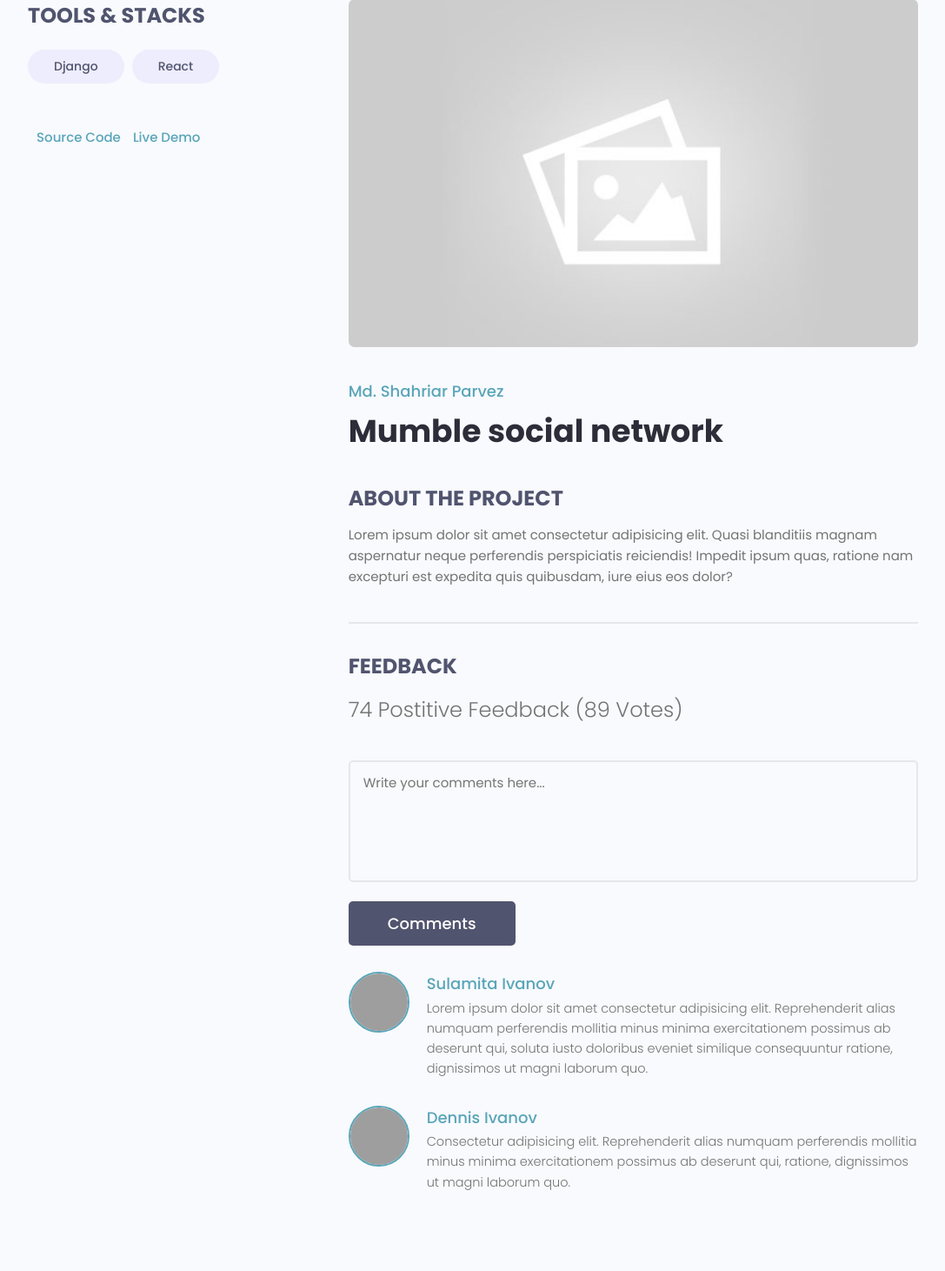
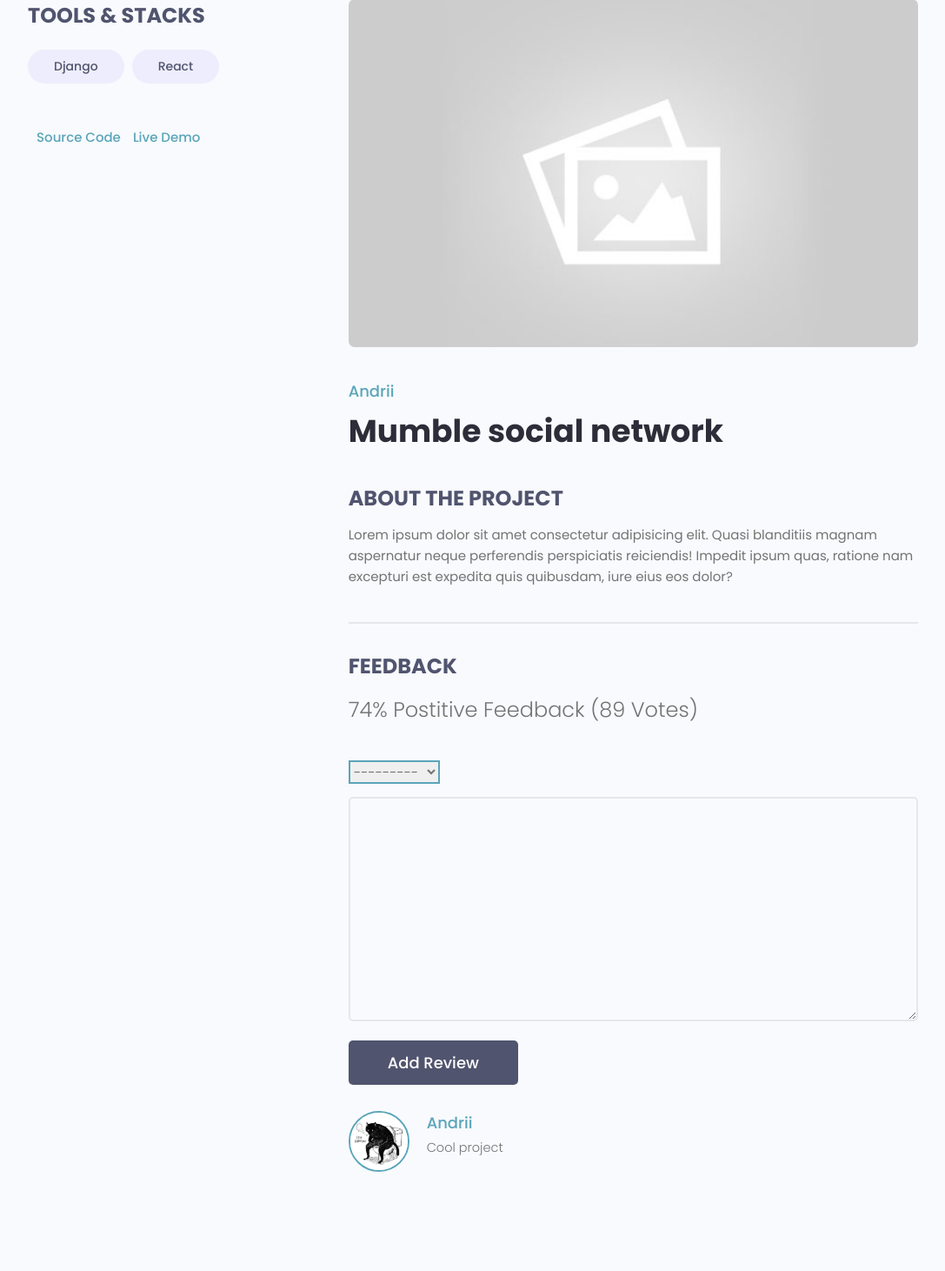
Before and after one commit to Andrii0302/devsearch, a Django app: page /projects/project/a71a99ee-0fe9-46e5-a6a2-3a67b7b4b45f/ in a window 1280 px wide. Shown: the part 108-1569 px from the top of the page at 87% size, without its empty margins (96-1183 px from the left). After the commit the page ends 1455 px from the top, so only its background shows below. Run offline with Django 5.2, Linux system fonts and the light colour scheme; data comes from the database, SQL or seed files in the repository; both versions use the stored data as it was after the commit; some libraries are stand-ins or nearby versions; grey boxes are pictures that could not be loaded.

Commit message:
broken code

```diff
--- a/projects/forms.py
+++ b/projects/forms.py
@@ -1,4 +1,4 @@
-from .models import Project
+from .models import Project,Review
 from django.forms import ModelForm
 from django import forms
 class ProjectForm(ModelForm):
@@ -20,3 +20,15 @@ class ProjectForm(ModelForm):
         # self.fields['tags'].widget.attrs.update({'class':'input'})
         for k,v in self.fields.items():
             v.widget.attrs.update({'class':'input'})
+class ReviewForm(ModelForm):
+    class Meta:
+        model=Review
+        fields = ['value','body']
+        labels={
+            'value':'Place your vote',
+            'body':'Add a comment with your vote'
+        }
+    def __init__(self,*args,**kwargs):
+        super(ReviewForm,self).__init__(*args,**kwargs)
+        self.fields['value'].widget.attrs.update({'class':'input'})
+        self.fields['body'].widget.attrs.update({'class':'input'})
--- a/projects/models.py
+++ b/projects/models.py
@@ -23,12 +23,14 @@ class Review(models.Model):
         ('up','Up Vote'),
         ('down','Down Vote'),
     )
-    #owner=
+    owner=models.ForeignKey(Profile,on_delete=models.CASCADE,null=True)
     project=models.ForeignKey(Project,on_delete=models.CASCADE)
     body=models.TextField(null=True,blank=True)
     value=models.CharField(max_length=200,choices=VOTE_TYPE)
     created=models.DateTimeField(auto_now_add=True)
     id = models.UUIDField(default=uuid.uuid4,unique=True,primary_key=True,editable=False)
+    class Meta:
+        unique_together=[['owner','project']]
     def __str__(self):
         return self.value
 class Tag(models.Model):
--- a/projects/templates/projects/single-project.html
+++ b/projects/templates/projects/single-project.html
@@ -28,7 +28,7 @@
         </div>
         <div class="column column--2of3">
           <img class="singleProject__preview" src="{{ project.featured_img.url }}" alt="portfolio thumbnail" />
-          <a href="profile.html" class="singleProject__developer">Md. Shahriar Parvez</a>
+          <a href="profile.html" class="singleProject__developer">{{ project.owner.name}}</a>
           <h2 class="singleProject__title">{{ project.title }}</h2>
           <h3 class="singleProject__subtitle">About the Project</h3>
           <div class="singleProject__info">
@@ -38,45 +38,40 @@
           <div class="comments">
             <h3 class="singleProject__subtitle">Feedback</h3>
             <h5 class="project--rating">
-              {{ project.vote_ratio }} Postitive Feedback ({{ project.vote_total}} Vote{{ project.vote_total|pluralize:"s" }})
+              {{ project.vote_ratio }}% Postitive Feedback ({{ project.vote_total}} Vote{{ project.vote_total|pluralize:"s" }})
             </h5>
 
-            <form class="form" action="#" method="POST">
-              <!-- Textarea -->
+            <form class="form" action="{% url 'project' project.id %}" method="POST">
+
+              {% for field in form %}
               <div class="form__field">
-                <label for="formInput#textarea">Comments: </label>
-                <textarea class="input input--textarea" name="message" id="formInput#textarea"
-                  placeholder="Write your comments here..."></textarea>
+                <label for="formInput#textarea">{{ field.label }}</label>
+
+                {{ field }}
               </div>
-              <input class="btn btn--sub btn--lg" type="submit" value="Comments" />
+              {% endfor %}
+              <input class="btn btn--sub btn--lg" type="submit" value="Add Review" />
             </form>
             <div class="commentList">
+              {% for review in project.review_set.all %}
+              {% if review.body %}
               <div class="comment">
                 <a href="profile.html">
                   <img class="avatar avatar--md"
-                    src="https://pbs.twimg.com/profile_images/1335382240931368961/b3wSZKj4_400x400.jpg" alt="user" />
+                    src="{{ review.owner.profile_image.url }}" alt="user" />
                 </a>
+
                 <div class="comment__details">
-                  <a href="profile.html" class="comment__author">Sulamita Ivanov</a>
+                  <a href="{% url 'user-profile' review.owner.id %}" class="comment__author">{{ review.owner.name }}</a>
                   <p class="comment__info">
-                    Lorem ipsum dolor sit amet consectetur adipisicing elit. Reprehenderit alias numquam perferendis
-                    mollitia minus minima exercitationem possimus ab deserunt qui, soluta iusto doloribus eveniet
-                    similique consequuntur ratione, dignissimos ut magni laborum quo.
+                  {{ review.body|linebreaksbr }}
                   </p>
                 </div>
               </div>
-              <div class="comment">
-                <a href="profile.html">
-                  <img class="avatar avatar--md" src="https://avatars.githubusercontent.com/u/33843378" alt="user" />
-                </a>
-                <div class="comment__details">
-                  <a href="profile.html" class="comment__author">Dennis Ivanov</a>
-                  <p class="comment__info">
-                    Consectetur adipisicing elit. Reprehenderit alias numquam perferendis mollitia minus minima
-                    exercitationem possimus ab deserunt qui, ratione, dignissimos ut magni laborum quo.
-                  </p>
-                </div>
-              </div>
+              {% endif %}
+              {% endfor %}
+
+
             </div>
           </div>
         </div>
--- a/projects/views.py
+++ b/projects/views.py
@@ -1,7 +1,7 @@
 from django.shortcuts import render,redirect
 from django.http import HttpResponse
 from .models import Project,Tag
-from .forms import ProjectForm
+from .forms import ProjectForm,ReviewForm
 from django.contrib.auth.decorators import login_required
 from django.db.models import Q
 from .utils import searchProjects,paginationProjects
@@ -16,8 +16,10 @@ def projects(request):
     return render(request,'projects/projects.html',context)
 def project(request,pk):
     projectObj=Project.objects.get(id=pk)
+    form=ReviewForm()
     #tags = projectObj.tags.all()
-    return render(request,'projects/single-project.html',{'project':projectObj})
+    context={'project':projectObj,'form':form}
+    return render(request,'projects/single-project.html',context)
 @login_required(login_url='login')
 def createProject(request):
     profile=request.user.profile
```
Also changed, not shown: db.sqlite3, projects/migrations/0007_alter_project_options.py (added), projects/migrations/0008_review_owner_alter_review_unique_together.py (added).
